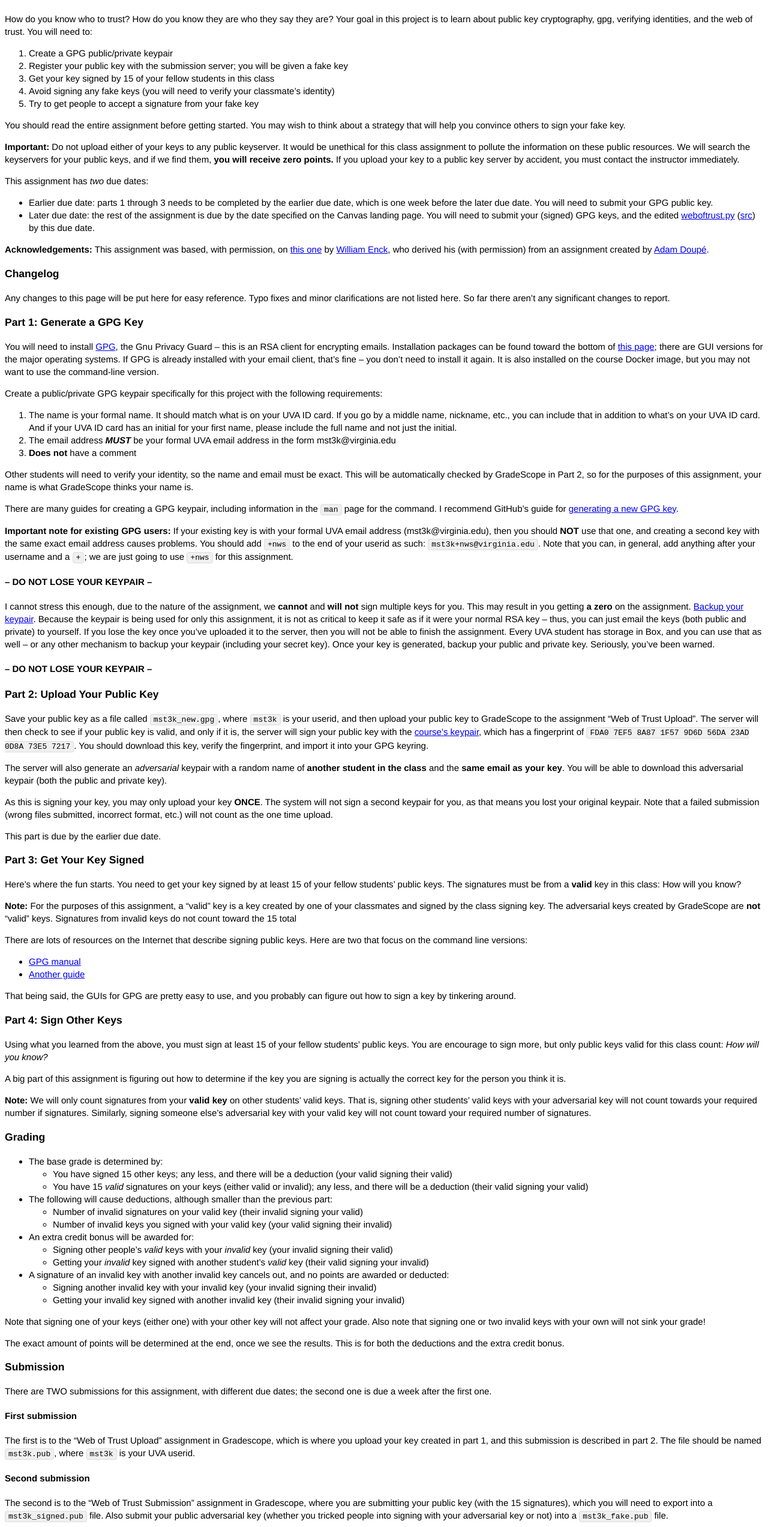
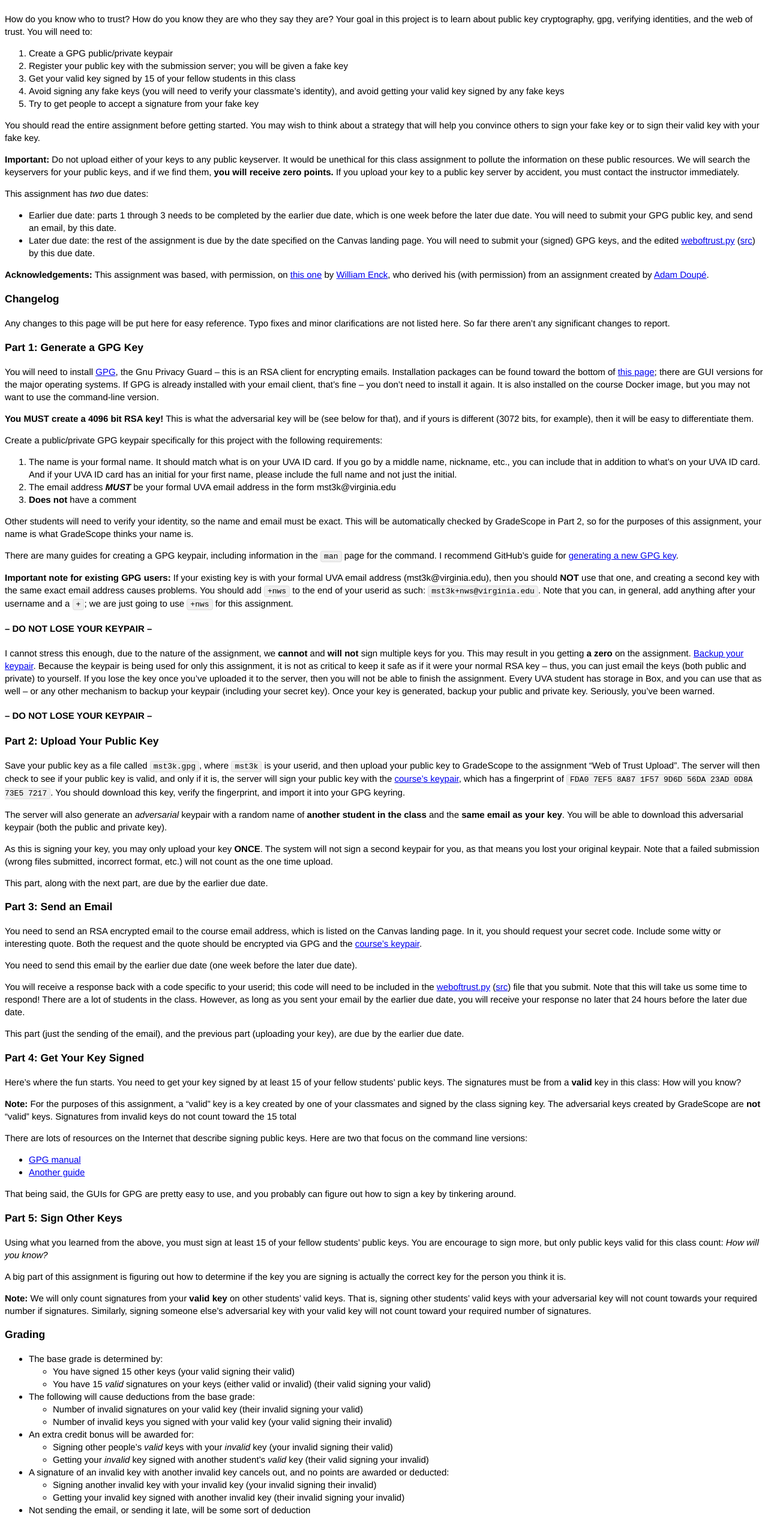
Before and after one commit to aaronbloomfield/nws, a plain HTML site: page hws/weboftrust/index-full.html in a window 1280 px wide. Shown: the part 163-2708 px from the top of the page at 60% size. Drawn offline with Linux system fonts and the light colour scheme.

Commit message:
web of trust HW updates

```diff
--- a/hws/weboftrust/index-full.html
+++ b/hws/weboftrust/index-full.html
@@ -58,15 +58,15 @@
 <ol type="1">
 <li>Create a GPG public/private keypair</li>
 <li>Register your public key with the submission server; you will be given a fake key</li>
-<li>Get your key signed by 15 of your fellow students in this class</li>
-<li>Avoid signing any fake keys (you will need to verify your classmate’s identity)</li>
+<li>Get your valid key signed by 15 of your fellow students in this class</li>
+<li>Avoid signing any fake keys (you will need to verify your classmate’s identity), and avoid getting your valid key signed by any fake keys</li>
 <li>Try to get people to accept a signature from your fake key</li>
 </ol>
-<p>You should read the entire assignment before getting started. You may wish to think about a strategy that will help you convince others to sign your fake key.</p>
+<p>You should read the entire assignment before getting started. You may wish to think about a strategy that will help you convince others to sign your fake key or to sign their valid key with your fake key.</p>
 <p><strong>Important:</strong> Do not upload either of your keys to any public keyserver. It would be unethical for this class assignment to pollute the information on these public resources. We will search the keyservers for your public keys, and if we find them, <strong>you will receive zero points.</strong> If you upload your key to a public key server by accident, you must contact the instructor immediately.</p>
 <p>This assignment has <em>two</em> due dates:</p>
 <ul>
-<li>Earlier due date: parts 1 through 3 needs to be completed by the earlier due date, which is one week before the later due date. You will need to submit your GPG public key<!--, and send an email, by this date -->.</li>
+<li>Earlier due date: parts 1 through 3 needs to be completed by the earlier due date, which is one week before the later due date. You will need to submit your GPG public key, and send an email, by this date.</li>
 <li>Later due date: the rest of the assignment is due by the date specified on the Canvas landing page. You will need to submit your (signed) GPG keys, and the edited <a href="weboftrust.py.html">weboftrust.py</a> (<a href="weboftrust.py">src</a>) by this due date.</li>
 </ul>
 <p><strong>Acknowledgements:</strong> This assignment was based, with permission, on <a href="https://people.csc.ncsu.edu/whenck/csc474/f23/ex/wot.html">this one</a> by <a href="https://www.csc.ncsu.edu/people/whenck">William Enck</a>, who derived his (with permission) from an assignment created by <a href="https://adamdoupe.com">Adam Doupé</a>.</p>
@@ -74,6 +74,7 @@
 <p>Any changes to this page will be put here for easy reference. Typo fixes and minor clarifications are not listed here. So far there aren’t any significant changes to report.</p>
 <h3 id="part-1-generate-a-gpg-key">Part 1: Generate a GPG Key</h3>
 <p>You will need to install <a href="https://gnupg.org">GPG</a>, the Gnu Privacy Guard – this is an RSA client for encrypting emails. Installation packages can be found toward the bottom of <a href="https://gnupg.org/download/index.html">this page</a>; there are GUI versions for the major operating systems. If GPG is already installed with your email client, that’s fine – you don’t need to install it again. It is also installed on the course Docker image, but you may not want to use the command-line version.</p>
+<p><strong>You MUST create a 4096 bit RSA key!</strong> This is what the adversarial key will be (see below for that), and if yours is different (3072 bits, for example), then it will be easy to differentiate them.</p>
 <p>Create a public/private GPG keypair specifically for this project with the following requirements:</p>
 <ol type="1">
 <li>The name is your formal name. It should match what is on your UVA ID card. If you go by a middle name, nickname, etc., you can include that in addition to what’s on your UVA ID card. And if your UVA ID card has an initial for your first name, please include the full name and not just the initial.</li>
@@ -87,22 +88,16 @@
 <p>I cannot stress this enough, due to the nature of the assignment, we <strong>cannot</strong> and <strong>will not</strong> sign multiple keys for you. This may result in you getting <strong>a zero</strong> on the assignment. <a href="https://www.phildev.net/pgp/gpg_moving_keys.html">Backup your keypair</a>. Because the keypair is being used for only this assignment, it is not as critical to keep it safe as if it were your normal RSA key – thus, you can just email the keys (both public and private) to yourself. If you lose the key once you’ve uploaded it to the server, then you will not be able to finish the assignment. Every UVA student has storage in Box, and you can use that as well – or any other mechanism to backup your keypair (including your secret key). Once your key is generated, backup your public and private key. Seriously, you’ve been warned.</p>
 <h4 id="do-not-lose-your-keypair-1">– DO NOT LOSE YOUR KEYPAIR –</h4>
 <h3 id="part-2-upload-your-public-key">Part 2: Upload Your Public Key</h3>
-<p>Save your public key as a file called <code>mst3k_new.gpg</code>, where <code>mst3k</code> is your userid, and then upload your public key to GradeScope to the assignment “Web of Trust Upload”. The server will then check to see if your public key is valid, and only if it is, the server will sign your public key with the <a href="nws-key.pub">course’s keypair</a>, which has a fingerprint of <code>FDA0 7EF5 8A87 1F57 9D6D  56DA 23AD 0D8A 73E5 7217</code>. You should download this key, verify the fingerprint, and import it into your GPG keyring.</p>
+<p>Save your public key as a file called <code>mst3k.gpg</code>, where <code>mst3k</code> is your userid, and then upload your public key to GradeScope to the assignment “Web of Trust Upload”. The server will then check to see if your public key is valid, and only if it is, the server will sign your public key with the <a href="nws-key.pub">course’s keypair</a>, which has a fingerprint of <code>FDA0 7EF5 8A87 1F57 9D6D  56DA 23AD 0D8A 73E5 7217</code>. You should download this key, verify the fingerprint, and import it into your GPG keyring.</p>
 <p>The server will also generate an <em>adversarial</em> keypair with a random name of <strong>another student in the class</strong> and the <strong>same email as your key</strong>. You will be able to download this adversarial keypair (both the public and private key).</p>
 <p>As this is signing your key, you may only upload your key <strong>ONCE</strong>. The system will not sign a second keypair for you, as that means you lost your original keypair. Note that a failed submission (wrong files submitted, incorrect format, etc.) will not count as the one time upload.</p>
-<p>This part<!-- , along with the next part, are --> is due by the earlier due date.</p>
-<!--
-### Part 3: Send an Email
-
-You need to send an RSA encrypted email to the course email address, which is listed on the Canvas landing page.  In it, you should request your secret code.  Include some witty or interesting quote.  Needless to say, both the request and the quote should be encrypted via GPG and the [course's keypair](nws-key.pub).
-
-You need to send this email by the earlier due date (one week before the later due date).
-
-You will receive a response back with a code specific to your userid; this code will need to be included in the [weboftrust.py](weboftrust.py.html) ([src](weboftrust.py)) file that you submit.  Note that this will take us some time to respond!  There are a lot of students in the class.  However, as long as you sent your email by the earlier due date, you will receive your response no later that 24 hours before the later due date.
-
-This part (just your sending of the email), and the previous two parts, are due by the earlier due date.
--->
-<h3 id="part-3-get-your-key-signed">Part 3: Get Your Key Signed</h3>
+<p>This part, along with the next part, are due by the earlier due date.</p>
+<h3 id="part-3-send-an-email">Part 3: Send an Email</h3>
+<p>You need to send an RSA encrypted email to the course email address, which is listed on the Canvas landing page. In it, you should request your secret code. Include some witty or interesting quote. Both the request and the quote should be encrypted via GPG and the <a href="nws-key.pub">course’s keypair</a>.</p>
+<p>You need to send this email by the earlier due date (one week before the later due date).</p>
+<p>You will receive a response back with a code specific to your userid; this code will need to be included in the <a href="weboftrust.py.html">weboftrust.py</a> (<a href="weboftrust.py">src</a>) file that you submit. Note that this will take us some time to respond! There are a lot of students in the class. However, as long as you sent your email by the earlier due date, you will receive your response no later that 24 hours before the later due date.</p>
+<p>This part (just the sending of the email), and the previous part (uploading your key), are due by the earlier due date.</p>
+<h3 id="part-4-get-your-key-signed">Part 4: Get Your Key Signed</h3>
 <p>Here’s where the fun starts. You need to get your key signed by at least 15 of your fellow students’ public keys. The signatures must be from a <strong>valid</strong> key in this class: How will you know?</p>
 <p><strong>Note:</strong> For the purposes of this assignment, a “valid” key is a key created by one of your classmates and signed by the class signing key. The adversarial keys created by GradeScope are <strong>not</strong> “valid” keys. Signatures from invalid keys do not count toward the 15 total</p>
 <p>There are lots of resources on the Internet that describe signing public keys. Here are two that focus on the command line versions:</p>
@@ -111,7 +106,7 @@ This part (just your sending of the email), and the previous two parts, are due
 <li><a href="http://www.phillylinux.org/keys/terminal.html">Another guide</a></li>
 </ul>
 <p>That being said, the GUIs for GPG are pretty easy to use, and you probably can figure out how to sign a key by tinkering around.</p>
-<h3 id="part-4-sign-other-keys">Part 4: Sign Other Keys</h3>
+<h3 id="part-5-sign-other-keys">Part 5: Sign Other Keys</h3>
 <p>Using what you learned from the above, you must sign at least 15 of your fellow students’ public keys. You are encourage to sign more, but only public keys valid for this class count: <em>How will you know?</em></p>
 <p>A big part of this assignment is figuring out how to determine if the key you are signing is actually the correct key for the person you think it is.</p>
 <p><strong>Note:</strong> We will only count signatures from your <strong>valid key</strong> on other students’ valid keys. That is, signing other students’ valid keys with your adversarial key will not count towards your required number if signatures. Similarly, signing someone else’s adversarial key with your valid key will not count toward your required number of signatures.</p>
@@ -119,10 +114,10 @@ This part (just your sending of the email), and the previous two parts, are due
 <ul>
 <li>The base grade is determined by:
 <ul>
-<li>You have signed 15 other keys; any less, and there will be a deduction (your valid signing their valid)</li>
-<li>You have 15 <em>valid</em> signatures on your keys (either valid or invalid); any less, and there will be a deduction (their valid signing your valid)</li>
+<li>You have signed 15 other keys (your valid signing their valid)</li>
+<li>You have 15 <em>valid</em> signatures on your keys (either valid or invalid) (their valid signing your valid)</li>
 </ul></li>
-<li>The following will cause deductions, although smaller than the previous part:
+<li>The following will cause deductions from the base grade:
 <ul>
 <li>Number of invalid signatures on your valid key (their invalid signing your valid)</li>
 <li>Number of invalid keys you signed with your valid key (your valid signing their invalid)</li>
@@ -137,13 +132,14 @@ This part (just your sending of the email), and the previous two parts, are due
 <li>Signing another invalid key with your invalid key (your invalid signing their invalid)</li>
 <li>Getting your invalid key signed with another invalid key (their invalid signing your invalid)</li>
 </ul></li>
+<li>Not sending the email, or sending it late, will be some sort of deduction</li>
 </ul>
 <p>Note that signing one of your keys (either one) with your other key will not affect your grade. Also note that signing one or two invalid keys with your own will not sink your grade!</p>
 <p>The exact amount of points will be determined at the end, once we see the results. This is for both the deductions and the extra credit bonus.</p>
 <h3 id="submission">Submission</h3>
 <p>There are TWO submissions for this assignment, with different due dates; the second one is due a week after the first one.</p>
 <h4 id="first-submission">First submission</h4>
-<p>The first is to the “Web of Trust Upload” assignment in Gradescope, which is where you upload your key created in part 1, and this submission is described in part 2. The file should be named <code>mst3k.pub</code>, where <code>mst3k</code> is your UVA userid. <!-- You also have to send the GPG encrypted email to the course email address. --></p>
+<p>The first is to the “Web of Trust Upload” assignment in Gradescope, which is where you upload your key created in part 1, and this submission is described in part 2. The file should be named <code>mst3k.pub</code>, where <code>mst3k</code> is your UVA userid. You also have to send the GPG encrypted email to the course email address.</p>
 <h4 id="second-submission">Second submission</h4>
 <p>The second is to the “Web of Trust Submission” assignment in Gradescope, where you are submitting your public key (with the 15 signatures), which you will need to export into a <code>mst3k_signed.pub</code> file. Also submit your public adversarial key (whether you tricked people into signing with your adversarial key or not) into a <code>mst3k_fake.pub</code> file.</p>
 <p>You will also need to submit an edited version of <a href="weboftrust.py.html">weboftrust.py</a> (<a href="weboftrust.py">src</a>); that file explains what to fill in and where.</p>
```
Also changed, not shown: hws/weboftrust/index.html (+22 -15 lines), hws/weboftrust/index.md (+21 -16 lines), 1 other file.
